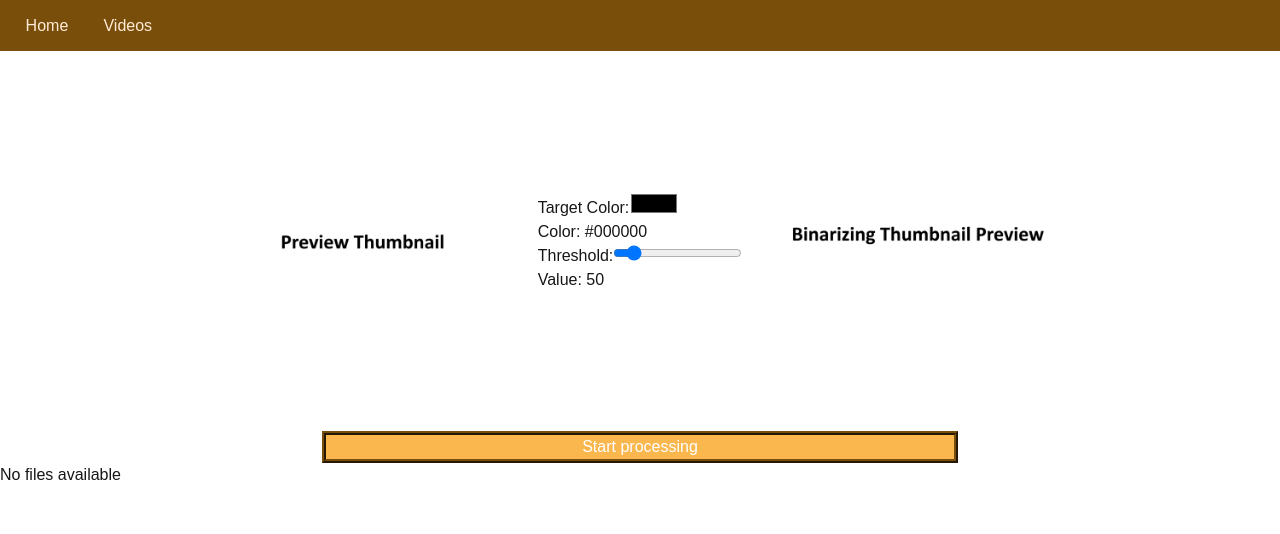
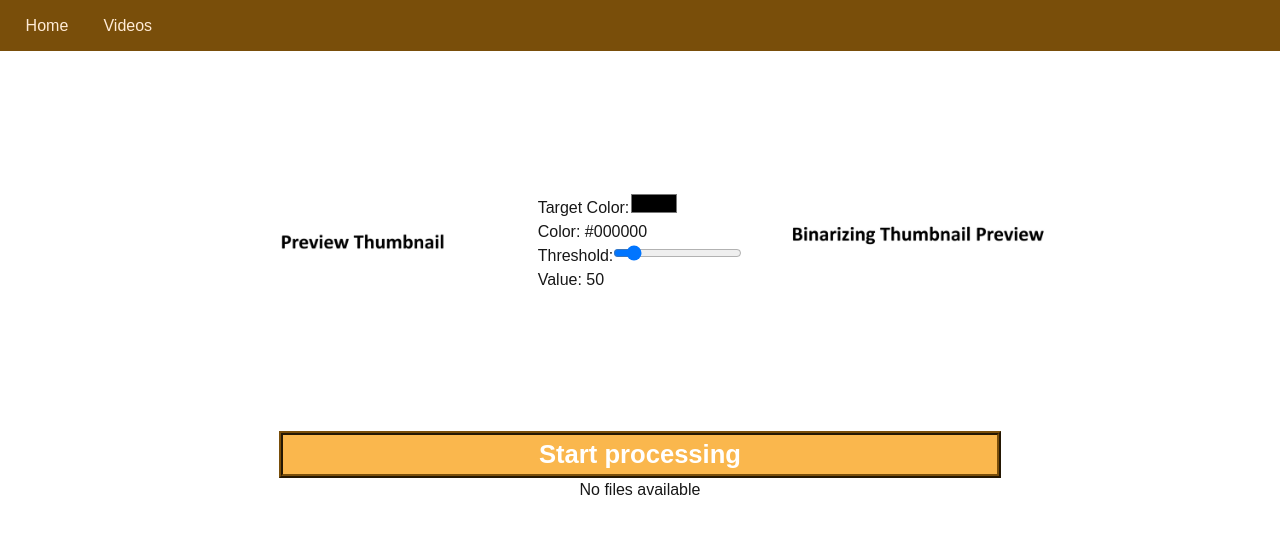
Before and after one commit to AAshGray/salamander-tracker-frontend, a Next.js app: page /videos/preview in a window 1280 px wide. Shown: the top 534 px of the page. Built offline with nearby package versions, Linux system fonts and the light colour scheme.

Commit message:
Centered the processing text, changed link colors, and made some things larger for easy viewing

```diff
--- a/app/globals.css
+++ b/app/globals.css
@@ -45,23 +45,6 @@ div.launch-center{
 }
 
 /*
-figure out how to style Links
-*/
-/* link:any-link {
-  background-color: #794e0a;
-  border: 3px;
-  border-style: groove;
-  color:#ffffff;
-} */
-
-/*
-*/
-/* link:hover {
-  background-color: #538eeb;
-  color:#0a0a0a;
-} */
-
-/*
 */
 button {
   background-color:#fab74d;
@@ -75,10 +58,35 @@ button {
   margin: auto;
 }
 
+.job-list, .preview-controls {
+  display: flex;
+  flex-direction: column;
+  align-items: center;
+  justify-content: center;
+}
+
+.preview-controls {
+  align-items: stretch;
+  text-align: center;
+}
+
+.pop-text, .preview-link, h1 {
+  font-weight: bold;
+  font-size: 1.6rem;
+  text-align: center;
+}
+
 /*
 */
 button:hover {
   background-color: #538eeb;
+}
+
+a {
+  color:#ffe8c4;
+}
+a:hover {
+  color:#fab74d;
 }
 
 #video-page {
--- a/components/results.tsx
+++ b/components/results.tsx
@@ -71,7 +71,7 @@ export default function Results({ threshold, targetColor, video }) {
                         Start processing
                     </button>
                 ) : (
-                    <p>{status}</p>
+                    <p className="pop-text">{status}</p>
                 )}
             </div>
 
@@ -82,7 +82,7 @@ export default function Results({ threshold, targetColor, video }) {
                     <ul className="url-links">
                         {urls.map((url) => (
                             <li key={url}>
-                                Download results for <a href={url} style={{color: "orange"}}>{fileName(url)}</a>
+                                Download results for <a href={url} className="csv-download">{fileName(url)}</a>
                             </li>
                         ))}
                     </ul>
--- a/components/videolist.tsx
+++ b/components/videolist.tsx
@@ -43,7 +43,7 @@ export default function VideoList({ videos, loading, error }: Props) {
             {availableFiles[name] && (
               <>
                 &nbsp;
-                <a href={`http://localhost:3000/results/${encodeURIComponent(name.replace(/\.[^/.]+$/, ".csv"))}`}>[Download CSV]</a>
+                <a href={`http://localhost:3000/results/${encodeURIComponent(name.replace(/\.[^/.]+$/, ".csv"))}`} className='csv-download'>[Download CSV]</a>
               </>
             )}
         </li>
```
